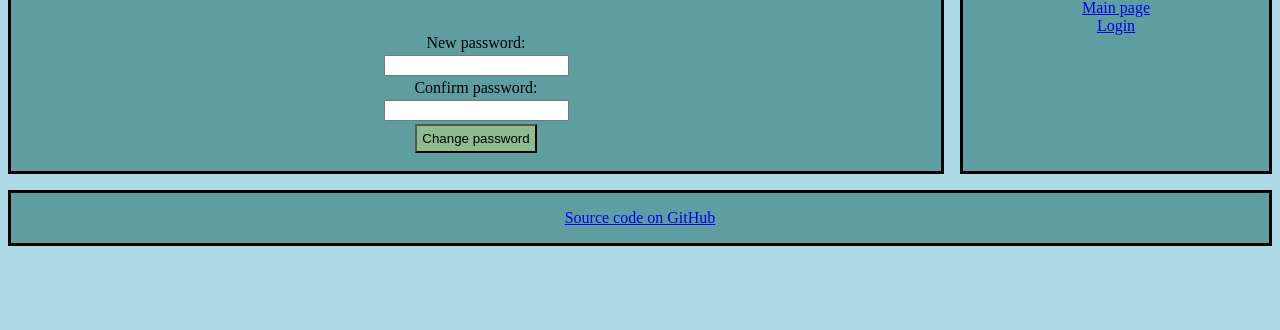
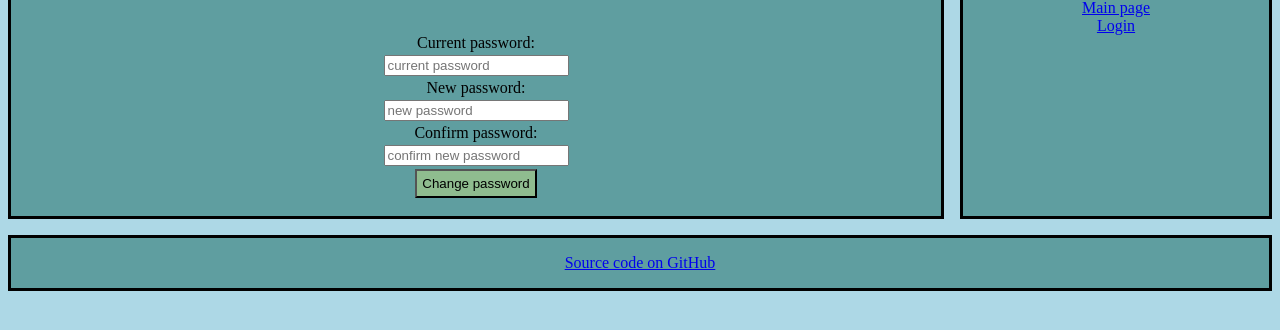
Before and after one commit to Tobiasz-Duliniec/FileStorage, a Flask app: template FileStorage/templates/account.html in a window 1280 px wide. Shown: the part 191-521 px from the top of the page. Run offline with Flask 3, Linux system fonts and the light colour scheme; the template is opened without the code that fills it, so the values that code supplies are empty.

Commit message:
account panel improvements

```diff
--- a/FileStorage/main.py
+++ b/FileStorage/main.py
@@ -183,18 +183,33 @@ def account_info():
     if(request.method == 'POST'):
         new_password = request.form.get('new_password', None)
         new_password_confirmation = request.form.get('new_password_confirmation', None)
+        current_password = request.form.get('current_password', None)
         if(new_password == new_password_confirmation and new_password is not None and new_password_confirmation is not None):
+            new_password = bcrypt.hashpw(new_password.encode('utf-8'), app.config['GENSALT'])
+            current_password = bcrypt.hashpw(current_password.encode('utf-8'), app.config['GENSALT'])
             with sqlite3.connect(os.path.join('instance', 'users.db')) as conn:
                 cur = conn.cursor()
-                cur.execute('''UPDATE users
-                                SET password = ?
-                                WHERE username = ?''',
-                            ((bcrypt.hashpw(new_password.encode('utf-8'), app.config['GENSALT'])), username))
+
+                current_password_correct = (cur.execute('''
+                            SELECT count(*)
+                            FROM users
+                            WHERE username = ?
+                            AND password = ?''',
+                            (username, current_password)).fetchone()[0]
+                            == 1)
+                if(current_password_correct):
+                    cur.execute('''UPDATE users
+                                    SET password = ?
+                                    WHERE username = ?
+                                    AND password = ?''',
+                                (new_password, username, current_password))
+                    flash('Password changed succesfully.', 'success')
+                else:
+                    flash('Please input the correct current password', 'error')
                 cur.close()
                 conn.commit()
-                flash('Password changed succesfully.', 'success')
         else:
-            commit('Please enter two matching passwords', 'error')
+            flash('Please enter two matching passwords', 'error')
     return render_template('account.html', username = username)
 
 @app.route('/share/<file>', methods = ['POST'])
--- a/FileStorage/templates/account.html
+++ b/FileStorage/templates/account.html
@@ -12,10 +12,12 @@
 		{% endif %}
 	{% endwith %}
 	<form method="post" class="post_form">
+		<label for="current_password">Current password:</label>
+		<input id="current_password" name="current_password" type="password" placeholder="current password">
 		<label for="new_password">New password:</label>
-		<input id="new_password" name="new_password" type="password">
+		<input id="new_password" name="new_password" type="password" placeholder="new password">
 		<label for="new_password_confirmation">Confirm password:</label>
-		<input id="new_password_confirmation" name="new_password_confirmation" type="password">
+		<input id="new_password_confirmation" name="new_password_confirmation" type="password" placeholder="confirm new password">
 		<input type="submit" value="Change password">
 	</form>
 {% endblock %}
```
